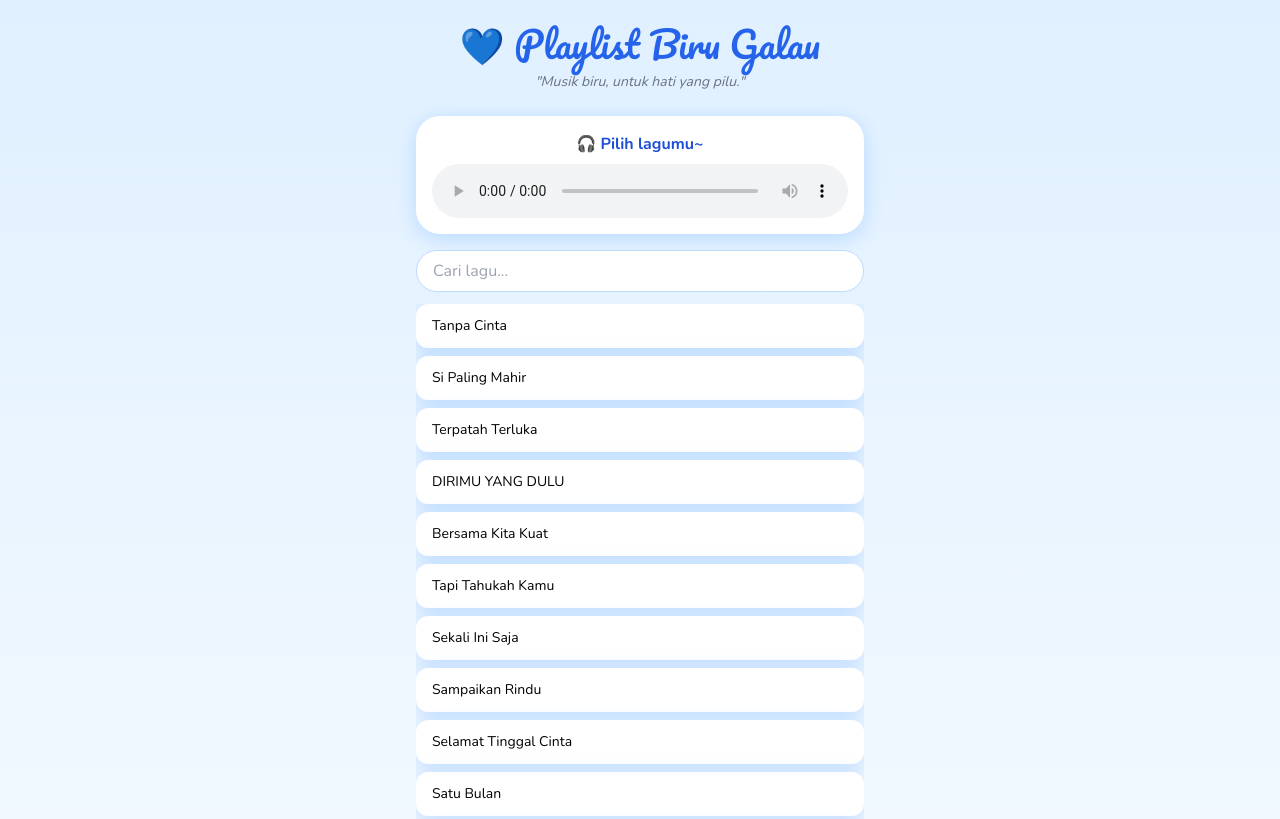
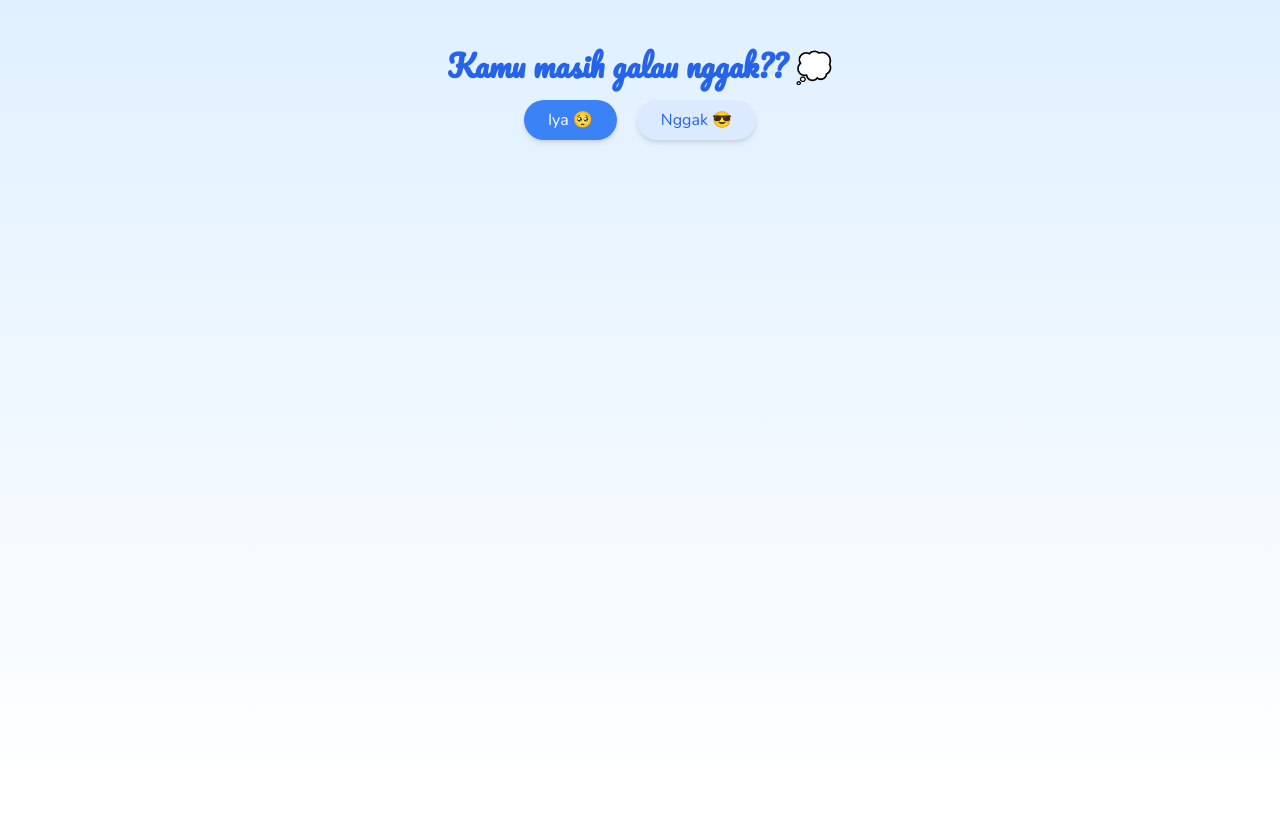
Before and after one commit to af133/play_list, a plain HTML site: page index.html in a window 1280 px wide. Shown: the top 819 px of the page. Drawn offline with nearby package versions, Linux system fonts and the light colour scheme.

Commit message:
Update index.html

```diff
--- a/index.html
+++ b/index.html
@@ -2,7 +2,7 @@
 <html lang="id">
 <head>
   <meta charset="UTF-8" />
-  <meta name="viewport" content="width=device-width, initial-scale=1.0"/>
+  <meta name="viewport" content="width=device-width, initial-scale=1.0" />
   <title>Playlist Galau Biru</title>
   <script src="https://cdn.tailwindcss.com"></script>
   <link href="https://fonts.googleapis.com/css2?family=Pacifico&family=Nunito:wght@400;700&display=swap" rel="stylesheet">
@@ -26,34 +26,51 @@
       background-color: #d0e9ff;
       font-weight: bold;
     }
+    #loader {
+      display: none;
+    }
   </style>
 </head>
 <body class="min-h-screen flex flex-col items-center px-4 pb-24">
 
+  <!-- Intro -->
+  <div id="intro" class="text-center py-12">
+    <h1 class="text-3xl text-blue-600 font-bold mb-4 title-font">Kamu masih galau nggak?? 💭</h1>
+    <div class="space-x-4">
+      <button onclick="jawabGalau(true)" class="px-6 py-2 bg-blue-500 text-white rounded-full shadow-md hover:bg-blue-600">Iya 🥺</button>
+      <button onclick="jawabGalau(false)" class="px-6 py-2 bg-blue-100 text-blue-600 rounded-full shadow-md hover:bg-blue-200">Nggak 😎</button>
+    </div>
+  </div>
+
+  <div id="afterIntro" class="hidden w-full flex flex-col items-center">
     <!-- Header -->
     <div class="text-center py-6">
       <h1 class="text-4xl text-blue-600 title-font mb-2">💙 Playlist Biru Galau</h1>
       <p class="text-sm text-gray-500 italic">"Musik biru, untuk hati yang pilu."</p>
     </div>
 
+    <!-- Loader -->
+    <div id="loader" class="mb-4 text-blue-600">⏳ Menyiapkan lagu untukmu...</div>
+
     <!-- Audio Player -->
     <div class="bg-white glow-card w-full max-w-md rounded-3xl p-4 mb-4">
       <h2 id="currentTitle" class="text-center text-blue-700 font-bold mb-2">🎧 Pilih lagumu~</h2>
-    <audio id="audioPlayer" controls class="w-full rounded-xl"></audio>
+      <audio id="audioPlayer" controls preload="metadata" class="w-full rounded-xl"></audio>
     </div>
 
     <!-- Search -->
     <div class="w-full max-w-md mb-3">
-    <input type="text" id="searchInput" placeholder="Cari lagu..." class="w-full px-4 py-2 rounded-full border border-blue-200 focus:outline-none focus:ring-2 focus:ring-blue-400"/>
+      <input type="text" id="searchInput" placeholder="Cari lagu..." class="w-full px-4 py-2 rounded-full border border-blue-200 focus:outline-none focus:ring-2 focus:ring-blue-400" />
     </div>
 
     <!-- Song List -->
-  <ul id="songList" class="w-full max-w-md space-y-2 overflow-y-auto">
+    <ul id="songList" class="w-full max-w-md space-y-2 overflow-y-auto pb-10">
       <!-- Lagu akan ditampilkan di sini -->
     </ul>
+  </div>
 
-  <!-- Script -->
   <script>
+
 const songs = [
       { title: "Tanpa Cinta", src: "songs/Yovie & Nuno - Tanpa Cinta (Lyrics).mp3" },
       { title: "Si Paling Mahir", src: "songs/Raisa - Si Paling Mahir (Official Lyric Video).mp3" },
@@ -78,11 +95,11 @@
       { title: "BILA MEMANG KAMU", src: "songs/BETRAND PUTRA ONSU - BILA MEMANG KAMU (LYRIC VIDEO) LIRIK LAGU TRENDING TERBARU.mp3" },
       // Tambah lagu sesukamu sampai 100 yaa 💙
     ];
-
     const audioPlayer = document.getElementById("audioPlayer");
     const songList = document.getElementById("songList");
     const currentTitle = document.getElementById("currentTitle");
     const searchInput = document.getElementById("searchInput");
+    const loader = document.getElementById("loader");
     let currentIndex = -1;
 
     function loadSongs(filtered = songs) {
@@ -100,9 +117,14 @@
     function playSong(index) {
       currentIndex = index;
       const song = songs[index];
+      loader.style.display = 'block';
       audioPlayer.src = song.src;
       currentTitle.textContent = song.title;
+      audioPlayer.load();
+      audioPlayer.oncanplaythrough = () => {
+        loader.style.display = 'none';
         audioPlayer.play();
+      };
       highlightCurrent();
     }
 
@@ -123,7 +145,19 @@
       loadSongs(filtered);
     });
 
+    function jawabGalau(galau) {
+      const intro = document.getElementById("intro");
+      const afterIntro = document.getElementById("afterIntro");
+      intro.innerHTML = galau
+        ? `<h2 class="text-2xl text-blue-600 font-bold mb-4">Waaa jangan galau atuuu 😢</h2><p class="mb-4">Orang kayak kamu tuh bakal dapetin yang layak kok 💙</p><p class="mb-6">Nih aku kasih lagu buatmu...</p>`
+        : `<h2 class="text-2xl text-blue-600 font-bold mb-4">Sipp~ gitu dong 😎</h2><p class="mb-6">Tapi tetep nih aku kasih lagu biar tambah asik yaa 🎶</p>`;
+
+      setTimeout(() => {
+        intro.style.display = 'none';
+        afterIntro.classList.remove("hidden");
         loadSongs();
+      }, 2500);
+    }
   </script>
 </body>
 </html>
```
Lines whose indentation alone changed are shown as unchanged.
